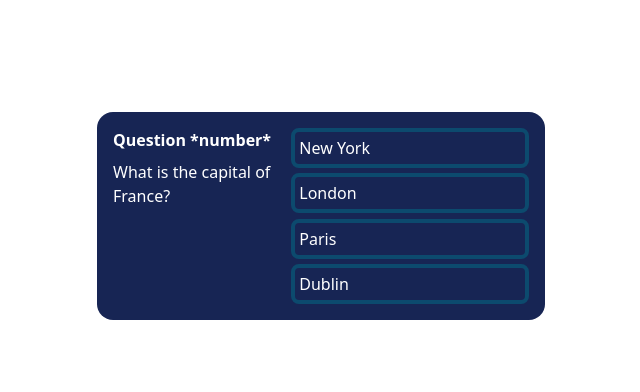
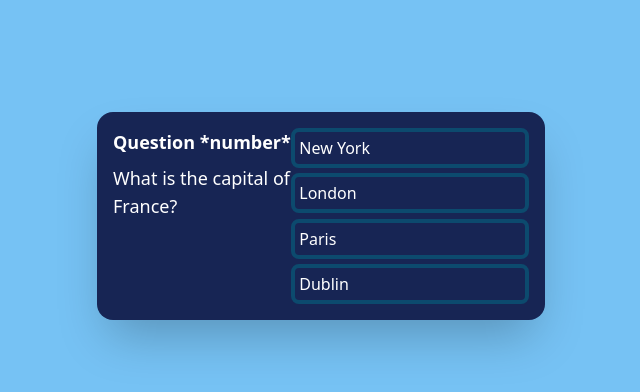
Before and after one commit to hadi-mollataheri/react-quiz-app, a React (Create React App) app: page / in a window 1280 px wide. Shown: the top 392 px of the page, without its empty margins (319-959 px from the left). Built offline with nearby package versions, Linux system fonts and the light colour scheme; the HTML template or start-up script is replaced by a standard one.

Commit message:
Add bg color and Make question bigger -Add blue bg color to body in index.css -Make -Question- and the actual questions bigger

```diff
--- a/src/App.js
+++ b/src/App.js
@@ -1,4 +1,4 @@
-import {useState, useEffect} from 'react';
+import { useState, useEffect } from 'react';
 
 import Questions from './components/Questions';
 import Answers from './components/Answers';
@@ -48,25 +48,28 @@ function App() {
   const [answersArray, setAnswersArray] = useState(questions[0].answerOptions);
 
   useEffect(() => {
-    setQuestionText(questions[questionIndex].questionText)
-  }, [questionIndex])
+    setQuestionText(questions[questionIndex].questionText);
+  }, [questionIndex]);
 
   useEffect(() => {
-    setAnswersArray(questions[questionIndex].answerOptions)
-  }, [questionIndex])
+    setAnswersArray(questions[questionIndex].answerOptions);
+  }, [questionIndex]);
 
   return (
     <div
       id='app-container'
-      className='flex justify-evenly mt-28 bg-blue-950 my-0 mx-auto p-4 max-w-md min-h-52 text-white rounded-2xl'
+      className='flex justify-evenly mt-28 bg-blue-950 my-0 mx-auto p-4 max-w-md min-h-52 text-white rounded-2xl shadow-2xl bg-blue'
     >
       <div id='left-side-container' className='w-3/4'>
-        <h1 className='font-bold'>
+        <h1 className='font-bold text-lg'>
           Question <span id='question-number'>*number*</span>
         </h1>
-        <Questions questionText={questionText}  />
+        <Questions questionText={questionText} />
       </div>
-      <Answers answersArray={answersArray} setQuestionIndex={setQuestionIndex} />
+      <Answers
+        answersArray={answersArray}
+        setQuestionIndex={setQuestionIndex}
+      />
     </div>
   );
 }
--- a/src/components/Answers.js
+++ b/src/components/Answers.js
@@ -1,14 +1,14 @@
 import React from 'react';
 
 function Answers(props) {
-  const incrementQuestion = (prevQuestion) => {
+  const incrementQuestionIndex = (prevQuestion) => {
     return prevQuestion + 1;
   };
 
   const handleOptionOne = (e) => {
     if (props.answersArray[0].isCorrect === true) {
       props.setQuestionIndex((prevQuestionIndex) => {
-        return incrementQuestion(prevQuestionIndex);
+        return incrementQuestionIndex(prevQuestionIndex);
       });
     } else return;
   };
@@ -16,7 +16,7 @@ function Answers(props) {
   const handleOptionTwo = (e) => {
     if (props.answersArray[1].isCorrect === true) {
       props.setQuestionIndex((prevQuestionIndex) => {
-        return incrementQuestion(prevQuestionIndex);
+        return incrementQuestionIndex(prevQuestionIndex);
       });
     } else return;
   };
@@ -24,7 +24,7 @@ function Answers(props) {
   const handleOptionThree = (e) => {
     if (props.answersArray[2].isCorrect === true) {
       props.setQuestionIndex((prevQuestionIndex) => {
-        return incrementQuestion(prevQuestionIndex);
+        return incrementQuestionIndex(prevQuestionIndex);
       });
     } else return;
   };
@@ -32,7 +32,7 @@ function Answers(props) {
   const handleOptionFour = (e) => {
     if (props.answersArray[3].isCorrect === true) {
       props.setQuestionIndex((prevQuestionIndex) => {
-        return incrementQuestion(prevQuestionIndex);
+        return incrementQuestionIndex(prevQuestionIndex);
       });
     } else return;
   };
--- a/src/components/Questions.js
+++ b/src/components/Questions.js
@@ -3,7 +3,7 @@ import React from 'react';
 function Questions(props) {
     return (
         <div id='questions-container' className='mt-2'>
-            <p>{props.questionText}</p>
+            <p className=' text-lg'>{props.questionText}</p>
         </div>
     );
 }
--- a/src/index.css
+++ b/src/index.css
@@ -1,3 +1,8 @@
 @tailwind base;
 @tailwind components;
 @tailwind utilities;
+
+
+body {
+    background-color: rgba(100, 186, 243, 0.884);
+}
```
